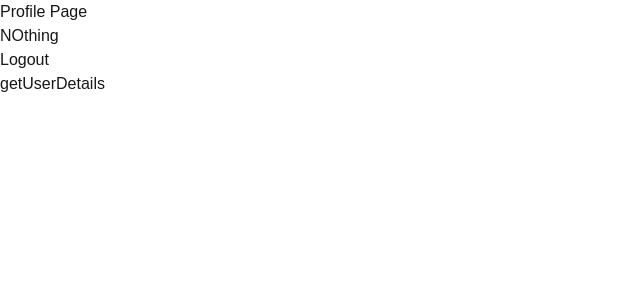
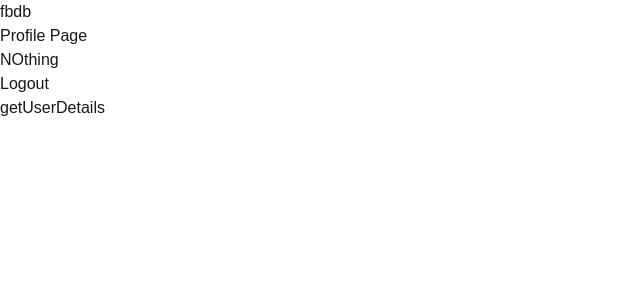
Before and after one commit to bhaumik-jangid/SecureSign, a Next.js app: page /profile in a window 1280 px wide. Shown: the top 300 px of the page, without its empty margins (0-640 px from the left). Built offline with nearby package versions, Linux system fonts and the light colour scheme.

Commit message:
Initial commit

```diff
--- a/src/app/profile/page.jsx
+++ b/src/app/profile/page.jsx
@@ -31,7 +31,7 @@ export default function ProfilePage() {
   return (
     <>
         <div>
-            <div>
+            <div>fbdb
                 <h1>Profile Page</h1>
                 {data === "Nothing" ? <p>NOthing</p> : <Link href={`/profile/${data}`}>{data}</Link>}
             </div>
```
